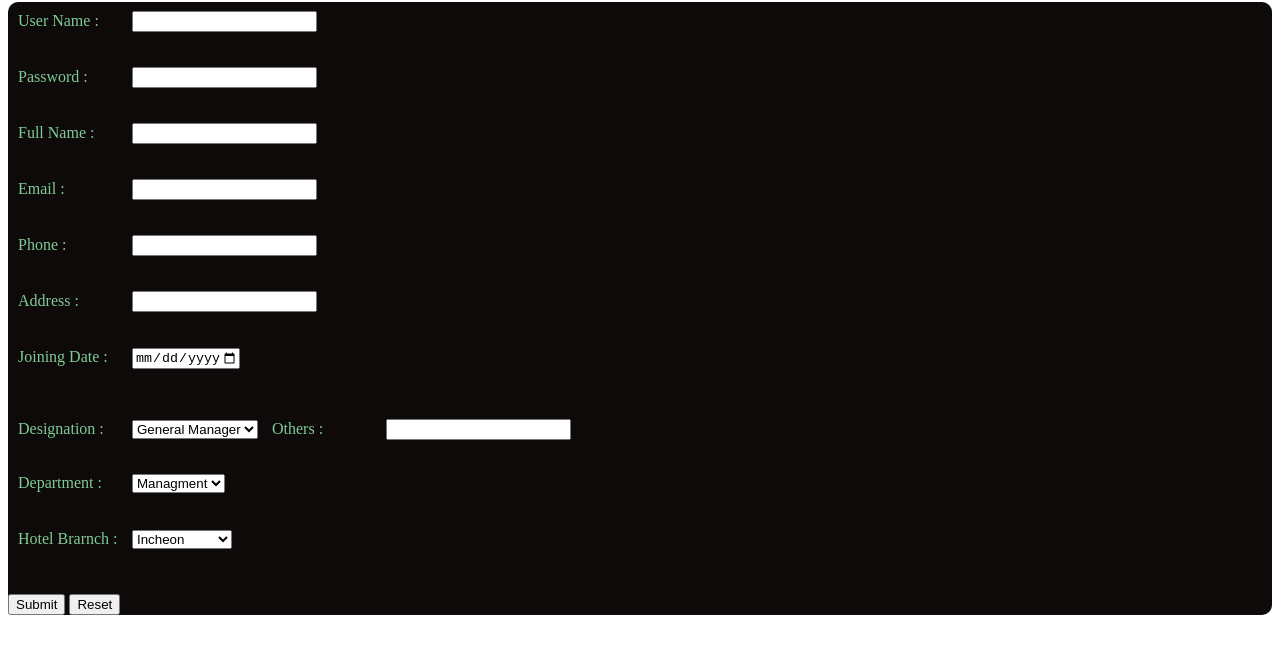
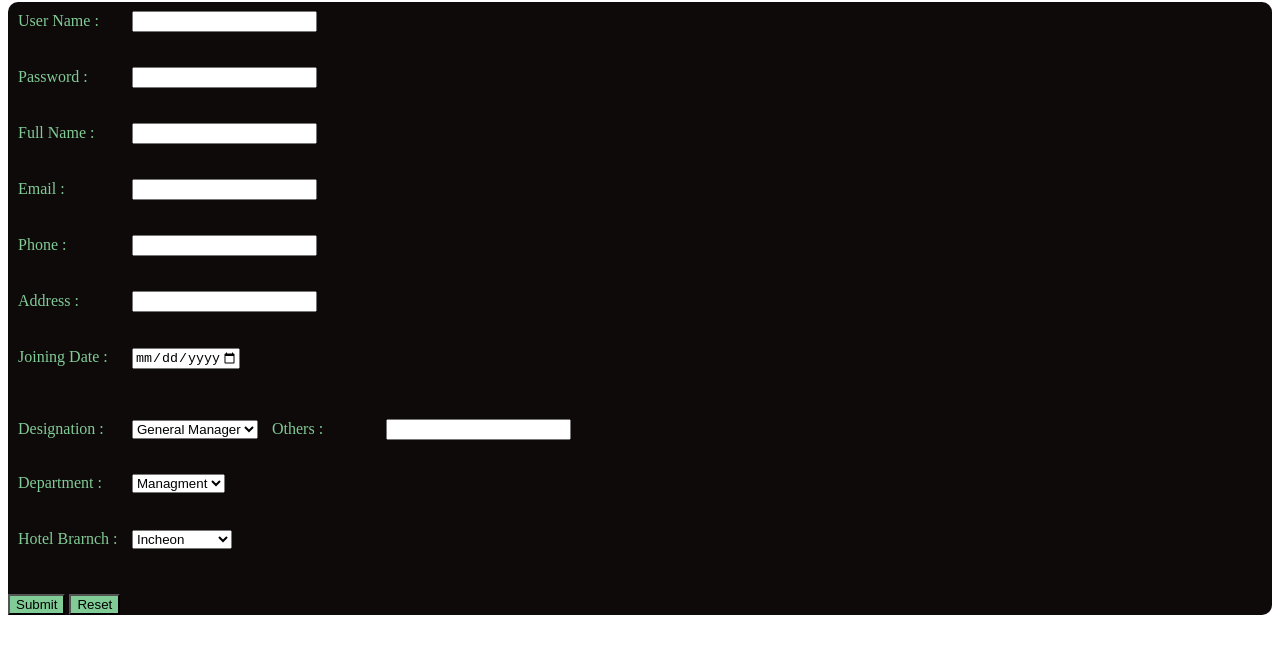
Before and after one commit to hyyder2/forms, a plain HTML site: page index.html in a window 1280 px wide. Shown: the part 78-732 px from the top of the page. Drawn offline with Linux system fonts and the light colour scheme.

Commit message:
change buttons color

```diff
--- a/index.html
+++ b/index.html
@@ -78,8 +78,8 @@ a{
         <option value="Nam">NAm-jang Ju</option>
     </select>
     <br><br><br>
-  <input type="submit" name="submit" id="submit">
-  <input type="reset" name="reset" id="reset">
+  <input type="submit" name="submit" id="submit" style="background-color: rgb(129, 203, 150);">
+  <input type="reset" name="reset" id="reset" style="background-color: rgb(129, 203, 150);">
 </tr>
 </form>
 
```
